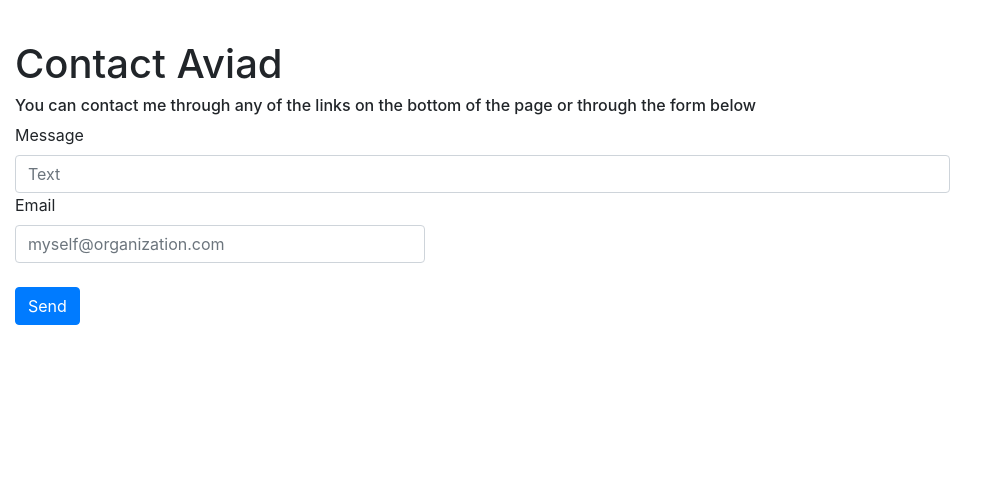
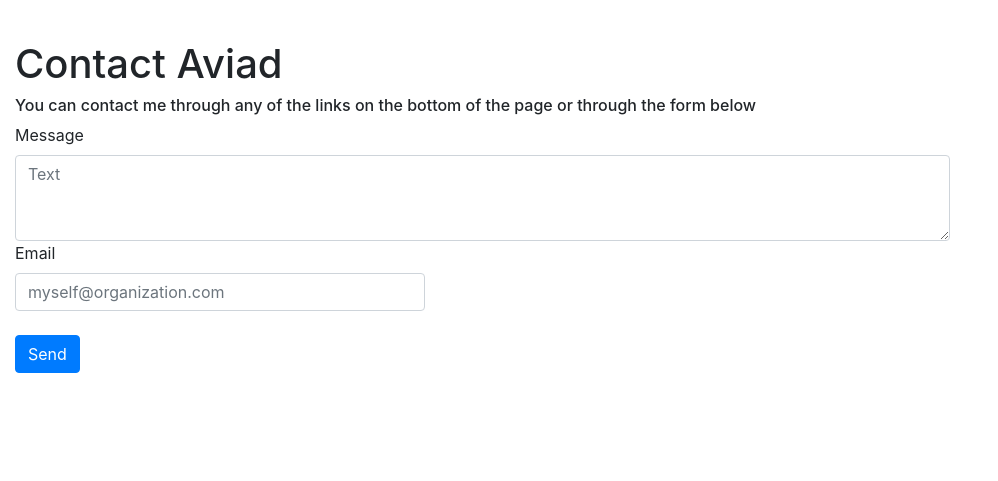
Before and after one commit to aes95/site-aviad, a Flask app: page /contact in a window 1280 px wide. Shown: the part 56-537 px from the top of the page, without its empty margins (0-998 px from the left). Run offline with Flask 2, Linux system fonts and the light colour scheme; some libraries are stand-ins or nearby versions.

Commit message:
Contact update

```diff
--- a/static/first.css
+++ b/static/first.css
@@ -5,7 +5,7 @@ div {
     margin-top: 20px;
 }
 .header{
-    background-image: url('/venv/static/background-pic.jpg');
+    background-image: url(/static/background-pic.jpg);
     width: 1620px;
     height: 1080px;
     background-attachment: fixed;
--- a/templates/contact.html
+++ b/templates/contact.html
@@ -13,7 +13,7 @@
           <div class="form-row">
               <div class="col-sm-12 col-md-9">
                 <label for="formGroupExampleInput2">Message</label>
-                <input type="text" class="form-control" name="message" placeholder="Text">
+                  <textarea class="form-control" rows="3" name="message" placeholder="Text"></textarea>
               </div>
           </div>
            <div class="form-row">
```
